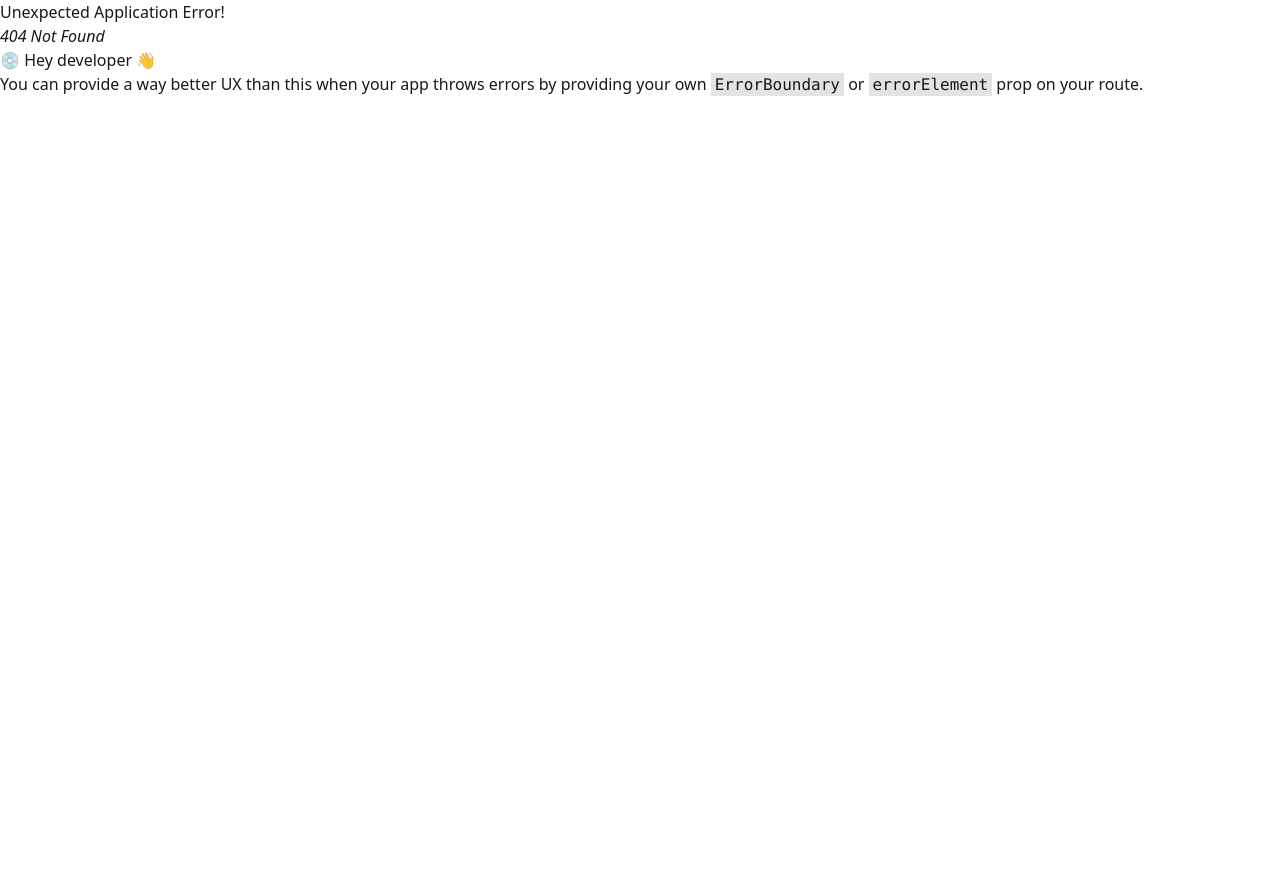
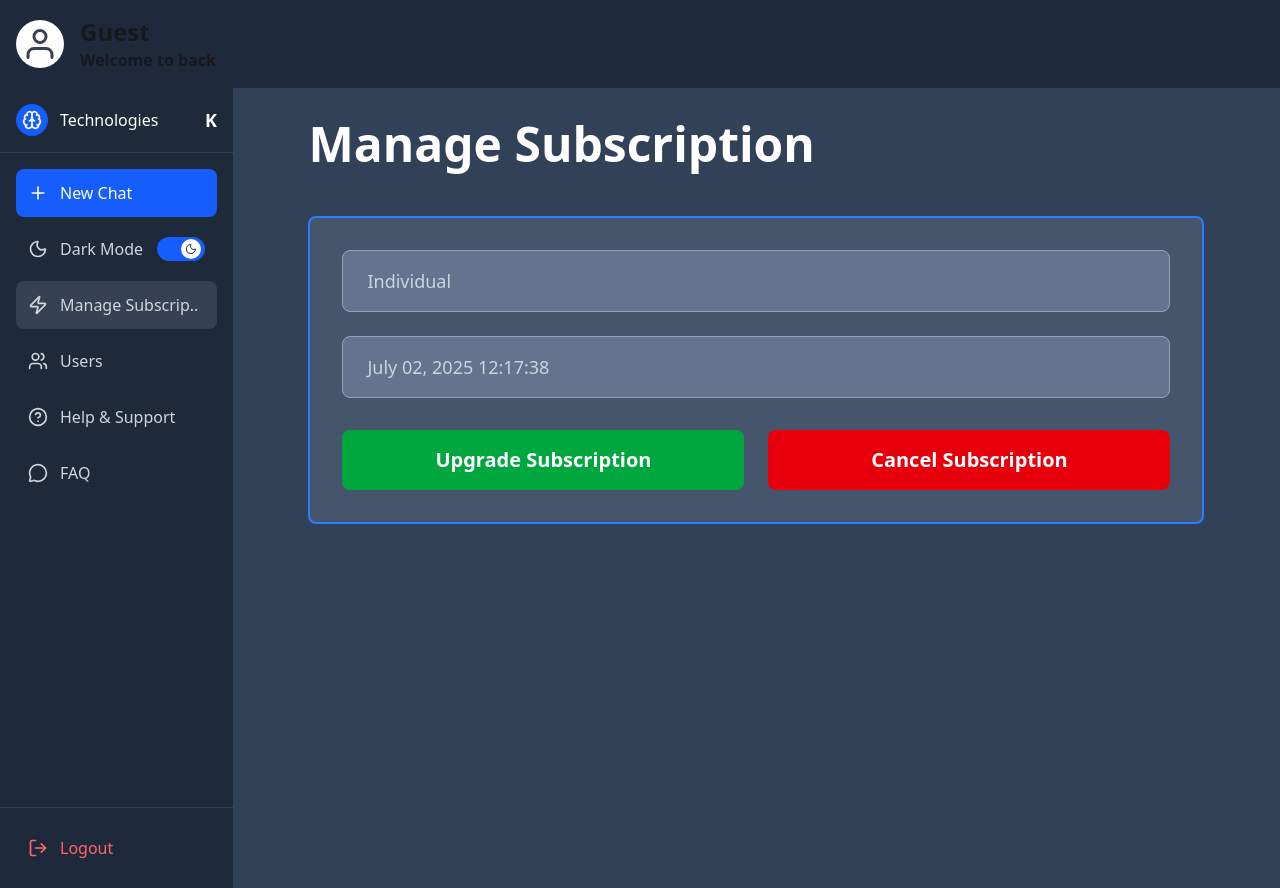
Before and after one commit to bharatroy4D/jvai-task, a React (Vite) app: page /dashboard/manage in a window 1280 px wide. Before the commit this address had no page. Before the commit the page ends 800 px from the top, so only its background shows below. Built offline with nearby package versions, Linux system fonts and the light colour scheme.

Commit message:
manageSubscription page is desing complite

```diff
--- /dev/null
+++ b/src/Pages/Dashboaard/ManageSubcrib/ManageSubcrib.jsx
@@ -0,0 +1,43 @@
+import React from 'react';
+
+const ManageSubcrib = () => {
+    return (
+        <div className="min-h-screen w-full bg-slate-700 p-8">
+            <div className="max-w-4xl mx-auto">
+                {/* Header */}
+                <h1 className="text-white text-5xl font-bold mb-12">
+                    Manage Subscription
+                </h1>
+
+                {/* Main Card */}
+                <div className="bg-slate-600 border-2 border-blue-500 rounded-lg p-8">
+                    {/* Subscription Type */}
+                    <div className="mb-6">
+                        <div className="bg-slate-500 border border-slate-400 rounded-lg px-6 py-4">
+                            <span className="text-slate-300 text-lg">Individual</span>
+                        </div>
+                    </div>
+
+                    {/* Date */}
+                    <div className="mb-8">
+                        <div className="bg-slate-500 border border-slate-400 rounded-lg px-6 py-4">
+                            <span className="text-slate-300 text-lg">July 02, 2025 12:17:38</span>
+                        </div>
+                    </div>
+
+                    {/* Action Buttons */}
+                    <div className="flex gap-6">
+                        <button className="flex-1 bg-green-600 hover:bg-green-700 text-white text-xl font-semibold py-4 px-8 rounded-lg transition-colors duration-200">
+                            Upgrade Subscription
+                        </button>
+
+                        <button className="flex-1 bg-red-600 hover:bg-red-700 text-white text-xl font-semibold py-4 px-8 rounded-lg transition-colors duration-200">
+                            Cancel Subscription
+                        </button>
+                    </div>
+                </div>
+            </div>
+        </div>
+    );
+}
+export default ManageSubcrib;
--- a/src/Pages/Dashboaard/SideBar/SideBar.jsx
+++ b/src/Pages/Dashboaard/SideBar/SideBar.jsx
@@ -26,7 +26,7 @@ const Sidebar = () => {
     },
     {
       id: 3,
-      label: 'Manage Subscription',
+      label: 'Manage Subscrip..',
       icon: Zap,
       type: 'link',
       path: '/dashboard/manage',
```
Also changed, not shown: src/routes/Routes.jsx (+6 -1 lines).
